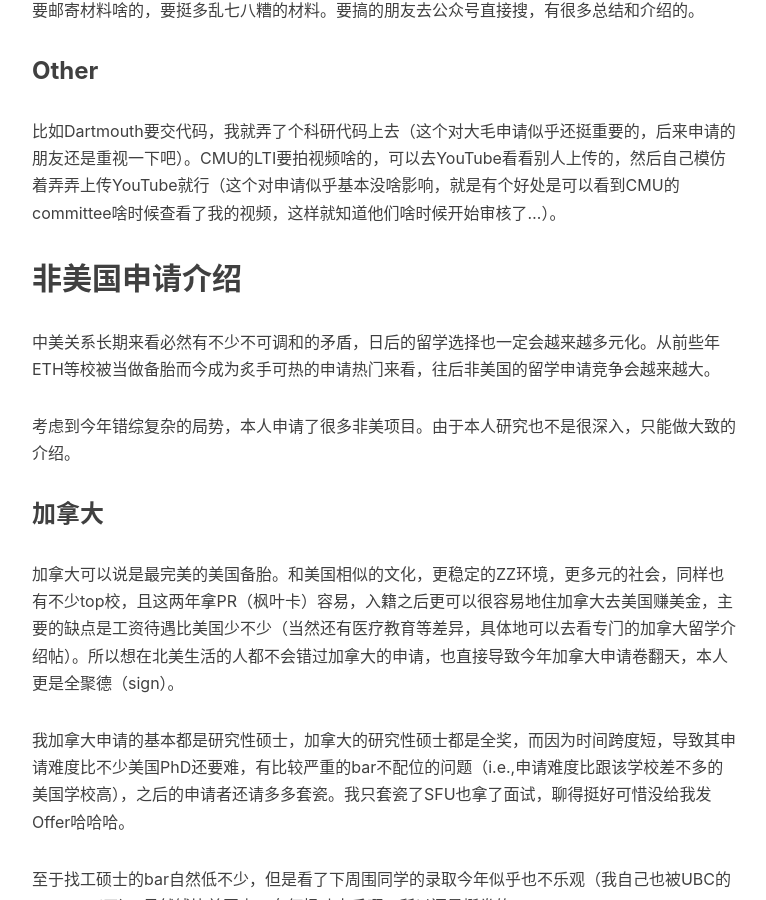
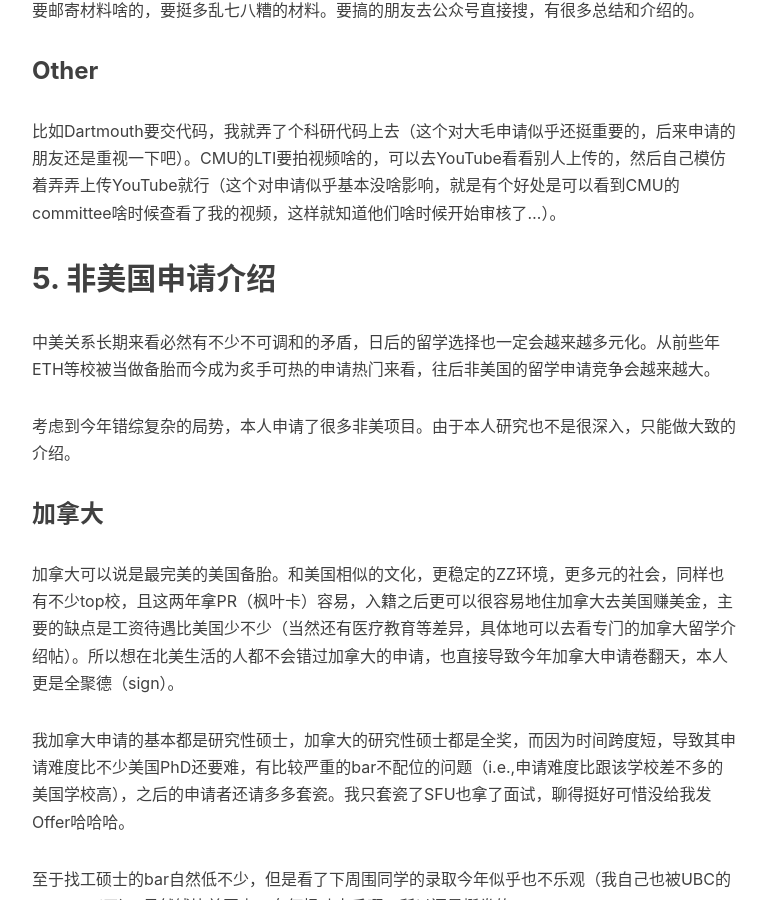
Before and after one commit to The-chosen/The-chosen.github.io, a Jekyll site: the page built from _posts/2020-12-28-blog5.markdown, in a window 1280 px wide and 900 px high, scrolled down 9220 px. Shown: the whole window, without its empty margins (233-999 px from the left). Built offline with Jekyll 4.4.1, drawn with Linux system fonts in a browser that asks for light colours; nearby versions of some CDN libraries; comment, search, counter and statistics services are not loaded.

Commit message:
add 总结

```diff
--- a/_posts/2020-12-28-blog5.markdown
+++ b/_posts/2020-12-28-blog5.markdown
@@ -213,7 +213,7 @@
 ### Other
 比如Dartmouth要交代码，我就弄了个科研代码上去（这个对大毛申请似乎还挺重要的，后来申请的朋友还是重视一下吧）。CMU的LTI要拍视频啥的，可以去YouTube看看别人上传的，然后自己模仿着弄弄上传YouTube就行（这个对申请似乎基本没啥影响，就是有个好处是可以看到CMU的committee啥时候查看了我的视频，这样就知道他们啥时候开始审核了...）。
 
-## 非美国申请介绍
+## 5. 非美国申请介绍
 中美关系长期来看必然有不少不可调和的矛盾，日后的留学选择也一定会越来越多元化。从前些年ETH等校被当做备胎而今成为炙手可热的申请热门来看，往后非美国的留学申请竞争会越来越大。
 
 考虑到今年错综复杂的局势，本人申请了很多非美项目。由于本人研究也不是很深入，只能做大致的介绍。
```
